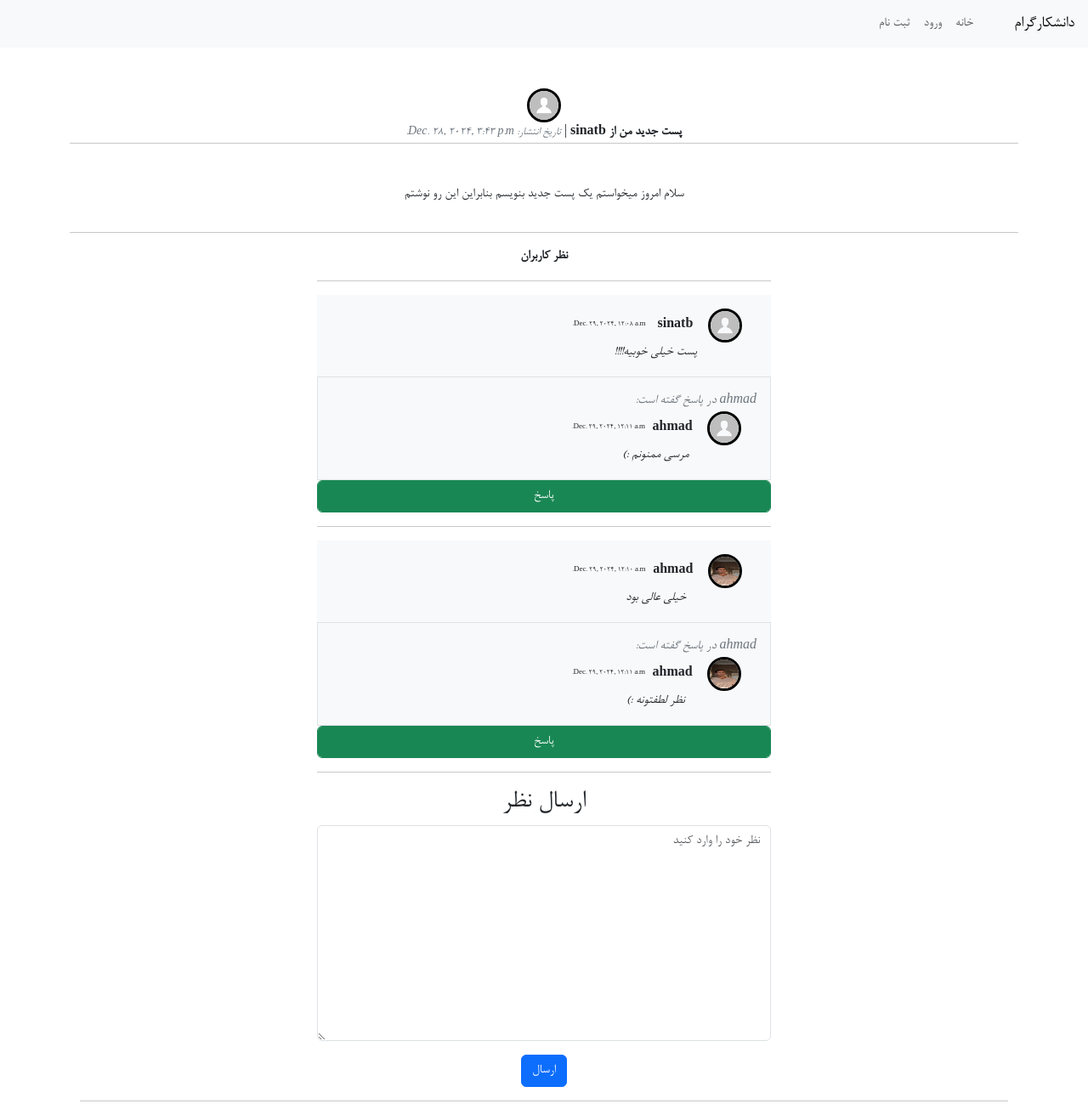
After one commit to SeyedAliTabatabaei/Daneshkar_SocialNetowork, a Django app: page /post/12/ in a window 1280 px wide. The commit adds this page. Shown: the whole page at 85% size. Run offline with Django 5.2, Linux system fonts and the light colour scheme; data comes from the database, SQL or seed files in the repository; both versions use the stored data as it was after the commit; some libraries are stand-ins or nearby versions.

Commit message:
User Comment and Reply Section added / Profile page for each user added / detailed post page added/

```diff
--- a/socialnetwork/core/templates/base.html
+++ b/socialnetwork/core/templates/base.html
@@ -33,6 +33,11 @@
         $('.comment').mouseout(function() {
             $(this).attr('fill', 'white');
         });
+        $(".allow-reply").on("click", function() {
+           var id =  $(this).attr('value');
+           $(this).addClass("d-none");
+           $(".form" + id).removeClass('d-none');
+        });
     </script>
 </body>
 </html>
--- a/socialnetwork/socialnetwork/settings.py
+++ b/socialnetwork/socialnetwork/settings.py
@@ -39,7 +39,6 @@ INSTALLED_APPS = [
     'django.contrib.staticfiles',
     'core',
     'users.apps.UsersConfig',
-
 ]
 
 MIDDLEWARE = [
--- a/socialnetwork/users/context_processors.py
+++ b/socialnetwork/users/context_processors.py
@@ -1,13 +1,15 @@
 from .models import Profile
+from .models import Post
 #from django.contrib.auth.decorators import login_required
 
 
 def profilepic(request):
     profiles = Profile.objects.all()
+    allposts = Post.objects.all()
     if not request.user.is_authenticated:
         return {'profilepic': None, 'profilepics': profiles}
     try:
         profile = Profile.objects.get(user=request.user)
     except:
         profile = None
-    return {'profilepic': profile,'profilepics':profiles}
+    return {'profilepic': profile,'profilepics':profiles,'allposts':allposts}
--- a/socialnetwork/users/forms.py
+++ b/socialnetwork/users/forms.py
@@ -1,7 +1,7 @@
 from django import forms
 from django.contrib.auth.forms import UserCreationForm, AuthenticationForm
 from django.contrib.auth.models import User
-from .models import Profile,Post
+from .models import Profile,Post,Comment
 class SignupForm(UserCreationForm):
     class Meta:
         model = User
@@ -75,3 +75,28 @@ class postform(forms.ModelForm):
             'title':'عنوان',
             'content':'',
         }
+class CommentForm(forms.ModelForm):
+    class Meta:
+        model = Comment
+        fields = ['content']
+        labels={
+            'content':'',
+        }
+        widgets = {
+            'content':forms.Textarea(attrs={'class':'form-control','placeholder':'نظر خود را وارد کنید'})
+        }
+    parent_comment_id = forms.IntegerField(widget=forms.HiddenInput(), required=False)
+    def __init__(self, *args, **kwargs):
+        self.post = kwargs.pop('post', None)
+        super().__init__(*args, **kwargs)
+    def save(self, user, *args, **kwargs):
+        comment = super().save(commit=False)
+        comment.user = user
+        comment.post = self.post
+        parent_comment_id = self.cleaned_data.get('parent_comment_id')
+
+        if parent_comment_id:
+            comment.parent = Comment.objects.get(id=parent_comment_id)
+
+        comment.save()
+        return comment
--- a/socialnetwork/users/models.py
+++ b/socialnetwork/users/models.py
@@ -17,3 +17,11 @@ class Post(models.Model):
     created_at = models.DateTimeField(auto_now_add=True)
     updated_at = models.DateTimeField(auto_now=True)
     is_published = models.BooleanField(default=True)
+
+
+class Comment(models.Model):
+    post = models.ForeignKey(Post, on_delete=models.CASCADE, related_name='comments')
+    user = models.ForeignKey(User, on_delete=models.CASCADE)
+    content = models.TextField()
+    created_at = models.DateTimeField(auto_now_add=True)
+    parent = models.ForeignKey('self', null=True, blank=True, on_delete=models.CASCADE, related_name='replies')
--- /dev/null
+++ b/socialnetwork/users/templates/post_detail.html
@@ -0,0 +1,121 @@
+
+{% extends "base.html" %}
+{% block title %}
+نوشته‌ی{{ post.author }}به نام  {{ post.title  }}
+{% endblock %}
+{% block content %}
+    <div class="container">
+        <div class="row justify-content-center">
+            <div class="col-3">
+                {% for pic in profilepics%}
+                    {% if pic.user_id == post.author_id %}
+                        <img src="/media/{{ pic.profile_image }}" width="30px" height="30px" style="width: 40px; height:40px; position: relative; border: 3px solid black; border-radius: 100%; ">
+                    {% endif %}
+                {% endfor %}
+            </div>
+        </div>
+        <div class="row">
+            <div class="col-12">
+                <b>
+                     {{post.title}} از {{ post.author}}
+                </b>
+                 |
+                <i class="text-secondary">
+                    <small>
+                        تاریخ انتشار: {{post.created_at}}
+                    </small>
+                </i>
+            </div>
+        </div>
+        <div class="row">
+            <hr>
+            <div class="col-12" style="padding: 2rem;">
+                {{ post.content}}
+            </div>
+            <hr>
+        </div>
+        <div class="row justify-content-center">
+            <div class="col-6" >
+                <b>نظر کاربران</b>
+                <hr>
+                {% for comment in comments %}
+
+                    <div class="container bg-light" style="padding: 1rem;">
+                        <div class="row ">
+                            <div class="col-2" style=" padding-left: 0;">
+                                {% for pic in profilepics%}
+                                    {% if pic.user_id == comment.user.id %}
+                                        <img src="/media/{{ pic.profile_image }}" width="30px" height="30px" style="width: 40px; height:40px; position: relative; border: 3px solid black; border-radius: 100%; ">
+                                    {% endif %}
+                                {% endfor %}
+                            </div>
+                            <div class="col-1" style="text-align-last: right; padding: 0.5rem 0 0 0;">
+                               <b> {{ comment.user.username }} </b>
+                            </div>
+                            <div class="col-4" style="text-align-last: right; padding-top: 0.4rem;">
+                                <span style="font-size:9px; ">{{ comment.created_at }}</span>
+                            </div>
+                        </div>
+                        <div class="row ">
+                            <div class="col-6">
+                                <i>{{ comment.content }} </i>
+                            </div>
+                        </div>
+                    </div>
+
+                    {% for reply in comment.replies.all %}
+                        <div class="container border bg-light" style="padding: 1rem;">
+                           <div class="row" style="text-align-last: right;">
+                                <div class="col">
+                                    <i class="text-secondary">{{ reply.user.username }} در پاسخ گفته است:</i>
+                                </div>
+                           </div>
+                            <div class="row ">
+                                <div class="col-2" style=" padding-left: 0;">
+                                    {% for pic in profilepics%}
+                                        {% if pic.user_id == comment.user.id %}
+                                            <img src="/media/{{ pic.profile_image }}" width="30px" height="30px" style="width: 40px; height:40px; position: relative; border: 3px solid black; border-radius: 100%; ">
+                                        {% endif %}
+                                    {% endfor %}
+                                </div>
+                                <div class="col-1" style="text-align-last: right; padding: 0.5rem 0 0 0;">
+                                <b> {{ reply.user.username }} </b>
+                                </div>
+                                <div class="col-4" style="text-align-last: right; padding-top: 0.4rem;">
+                                    <span style="font-size:9px; ">{{ reply.created_at }}</span>
+                                </div>
+                            </div>
+                            <div class="row ">
+                                <div class="col-6">
+                                    <i>{{ reply.content }}</i>
+                                </div>
+                            </div>
+                        </div>
+                    {% endfor %}
+                    <button class="btn btn-success form-control allow-reply" value="{{ comment.id }}">پاسخ</button>
+                    <form method="post" class="replyform d-none form{{ comment.id }}">
+                        {% csrf_token %}
+                        <textarea name="content" class="form-control" placeholder="پاسخ به این نظر"></textarea>
+                        <input type="hidden" name="parent_comment_id" value="{{ comment.id }}">
+                        <button type="submit" class="btn btn-warning form-control">ارسال پاسخ</button>
+                    </form>
+
+                <hr>
+
+                {% endfor %}
+                <h2>ارسال نظر</h2>
+                <form method="post">
+                    {% csrf_token %}
+                    {{ form.as_p }}
+                    <button type="submit" class="btn btn-primary">ارسال</button>
+                </form>
+            </div>
+
+
+
+
+        </div>
+            <hr>
+        </div>
+    </div>
+{% endblock %}
--- a/socialnetwork/users/urls.py
+++ b/socialnetwork/users/urls.py
@@ -6,5 +6,7 @@ urlpatterns = [
     path('login/', views.login_view, name='login'),
     path('profile/',views.profile_view,name='profile'),
     path('logout/',views.logout_view,name='logout'),
-    path('write/',views.write_view,name='write')
+    path('write/',views.write_view,name='write'),
+    path('post/<int:post_id>/', views.post_detail, name='post_detail'),
+    path('user/<int:user_id>/', views.user_profile, name='user_profile'),
 ]
--- a/socialnetwork/users/views.py
+++ b/socialnetwork/users/views.py
@@ -1,10 +1,11 @@
-from django.shortcuts import render,redirect
+from django.shortcuts import render,redirect,get_object_or_404
 from django.contrib.auth.decorators import login_required
 from django.http import HttpResponse
 from django.contrib import messages
 from django.contrib.auth import login, authenticate,logout
-from .forms import SignupForm,LoginForm,ProfileForm,ProfileImage,postform
-from .models import Profile
+from .forms import SignupForm,LoginForm,ProfileForm,ProfileImage,postform,CommentForm
+from .models import Profile,Post,Comment
+from django.contrib.auth.models import User
 
 def signup_view(request):
     if request.method == 'POST':
@@ -35,6 +36,29 @@ def logout_view(request):
     logout(request)
     return redirect('home')
 
+
+def post_detail(request, post_id):
+    post = get_object_or_404(Post, id=post_id)
+    if request.method == 'POST':
+        form = CommentForm(request.POST, post=post)
+        if form.is_valid():
+            form.save(user=request.user)
+            return redirect('post_detail', post_id=post.id)
+    else:
+        form = CommentForm(post=post)
+
+    comments = post.comments.filter(parent__isnull=True)
+    replies = post.comments.filter(parent__isnull=False)
+
+    return render(request, 'post_detail.html', {
+        'post': post,
+        'comments': comments,
+        'replies': replies,
+        'form': form,
+    })
+def user_profile(request,user_id):
+    user = User.objects.get(id=user_id)
+    return render(request, 'user_profile.html',{'user':user})
 @login_required
 def profile_view(request):
     try:
```
Also changed, not shown: socialnetwork/core/templates/home.html (+7 -2 lines), socialnetwork/users/templates/user_profile.html (added, +58 -0 lines), socialnetwork/db.sqlite3, socialnetwork/media/profile_images/1630988d495f00b6d204571b4bd0d479d3f89197_l98WUYr.jpg (added), socialnetwork/users/migrations/0008_comment.py (added).
